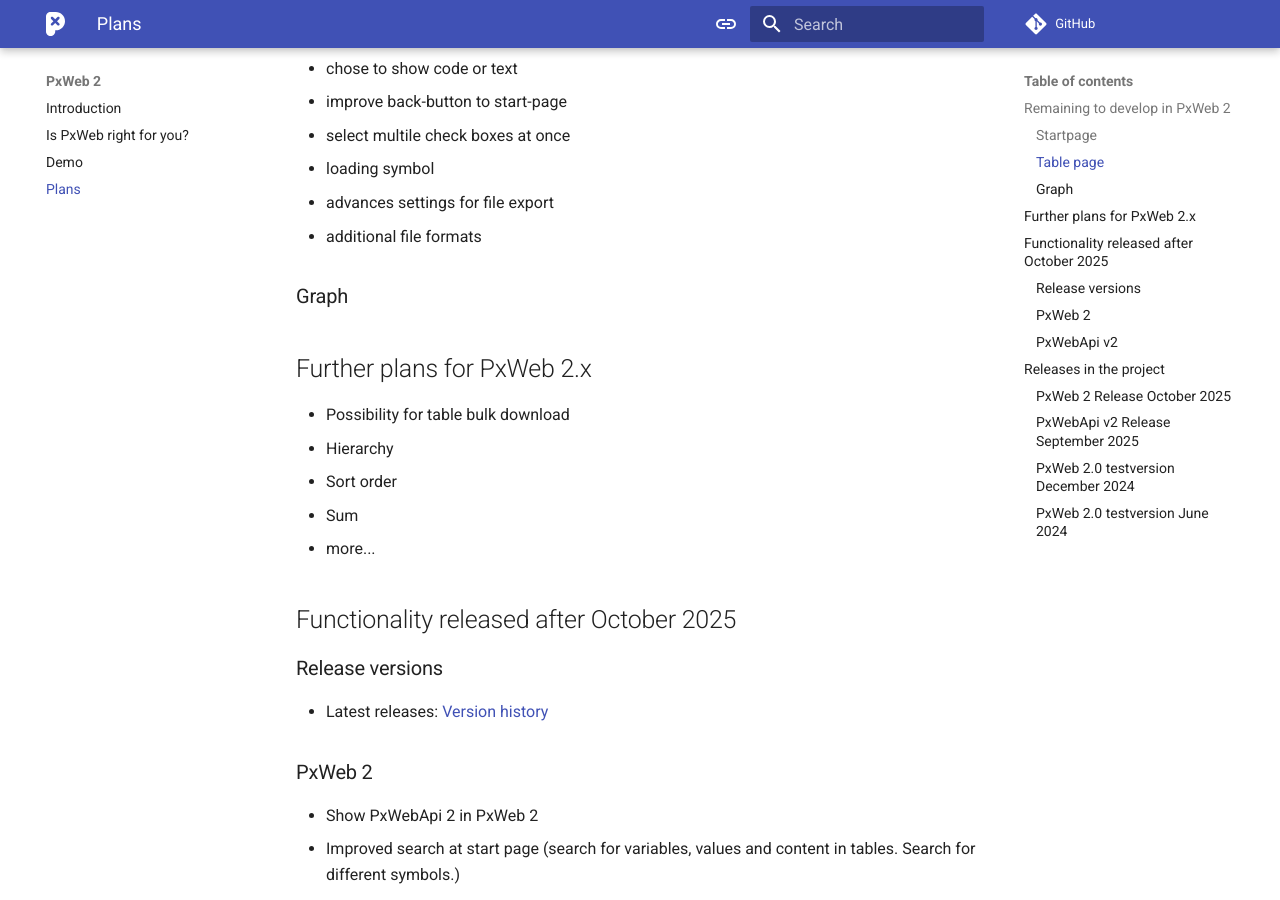
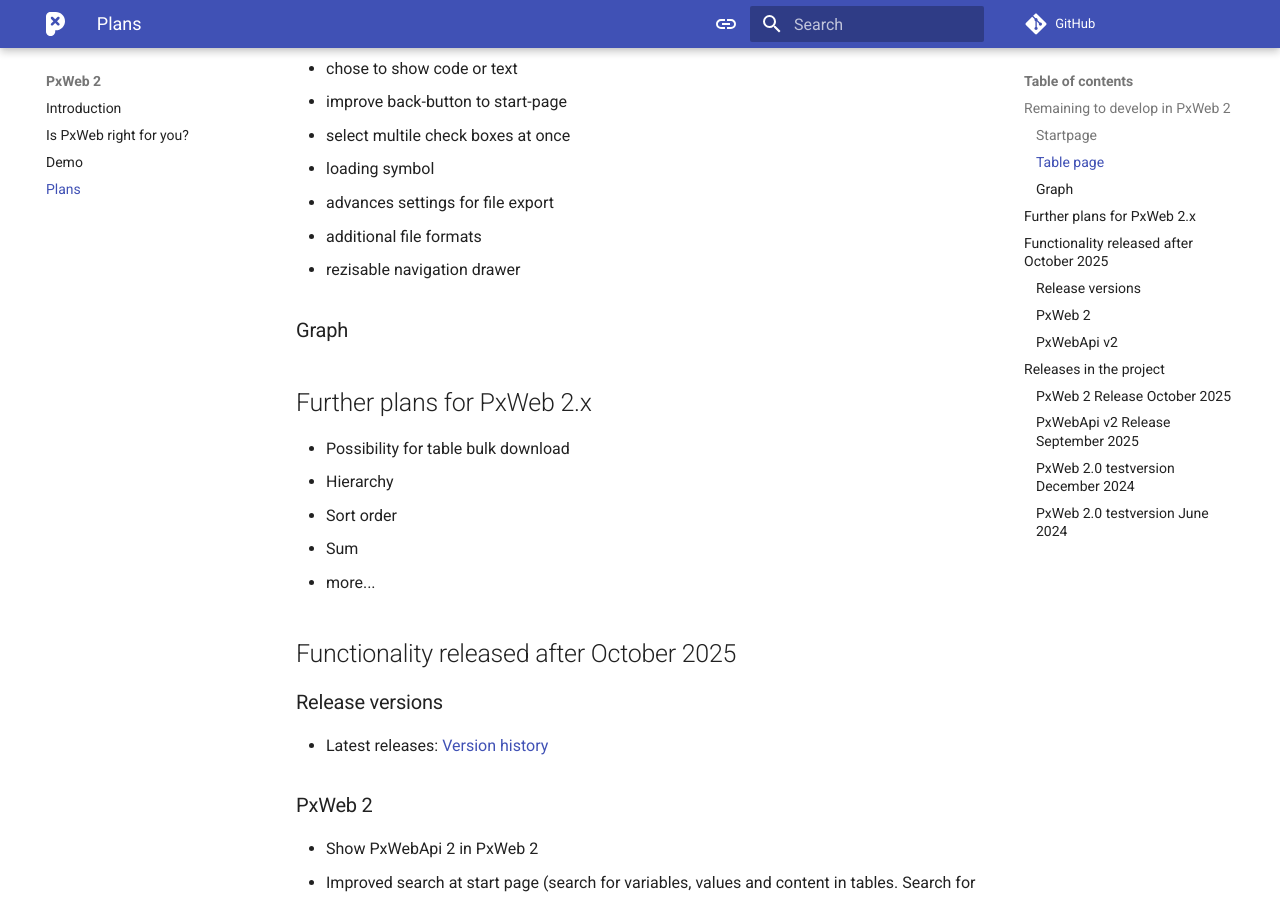
Before and after one commit to PxTools/pxtools.github.io, an MkDocs documentation site: the page built from docs/PxWeb2/project/plans.md, in a window 1280 px wide and 900 px high, scrolled down 675 px. Built offline with MkDocs 1.6.1 and Material for MkDocs 9.7.7, drawn with Linux system fonts in a browser that asks for light colours; comment, search, counter and statistics services are not loaded.

Commit message:
Update plans.md

```diff
--- a/docs/PxWeb2/project/plans.md
+++ b/docs/PxWeb2/project/plans.md
@@ -21,6 +21,7 @@
   - loading symbol
   - advances settings for file export
   - additional file formats
+  - rezisable navigation drawer
 ### Graph
 
 ## Further plans for PxWeb 2.x
```
